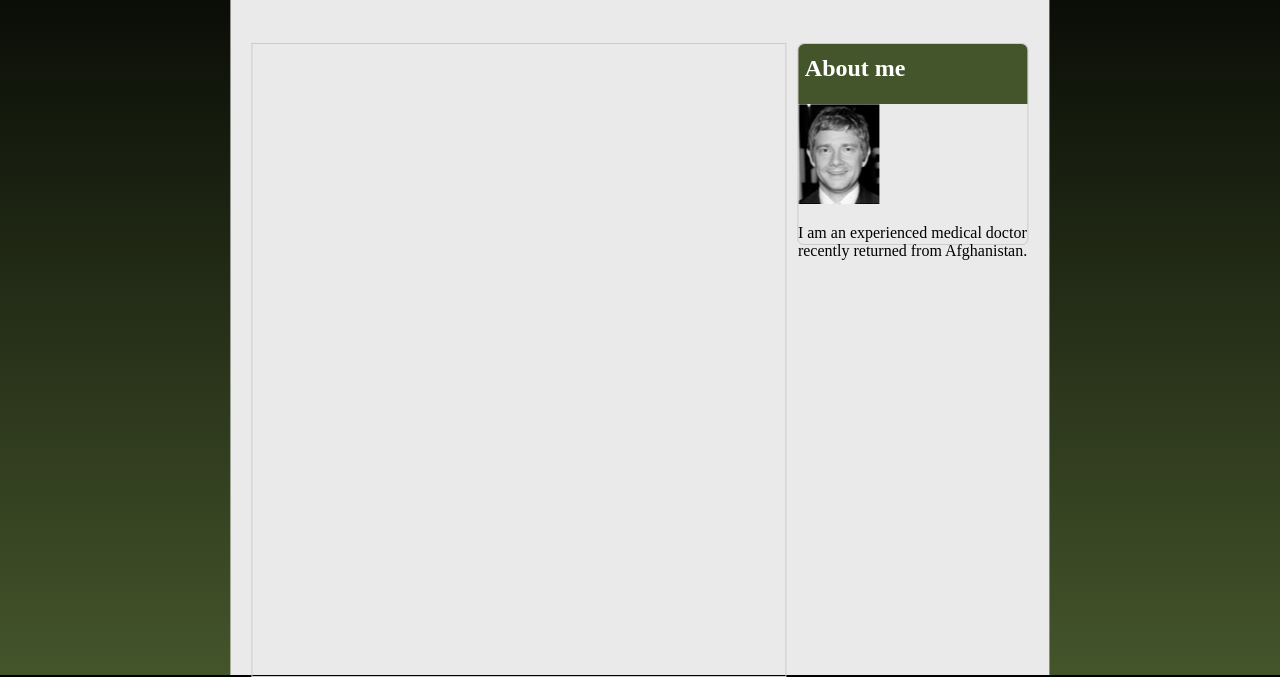
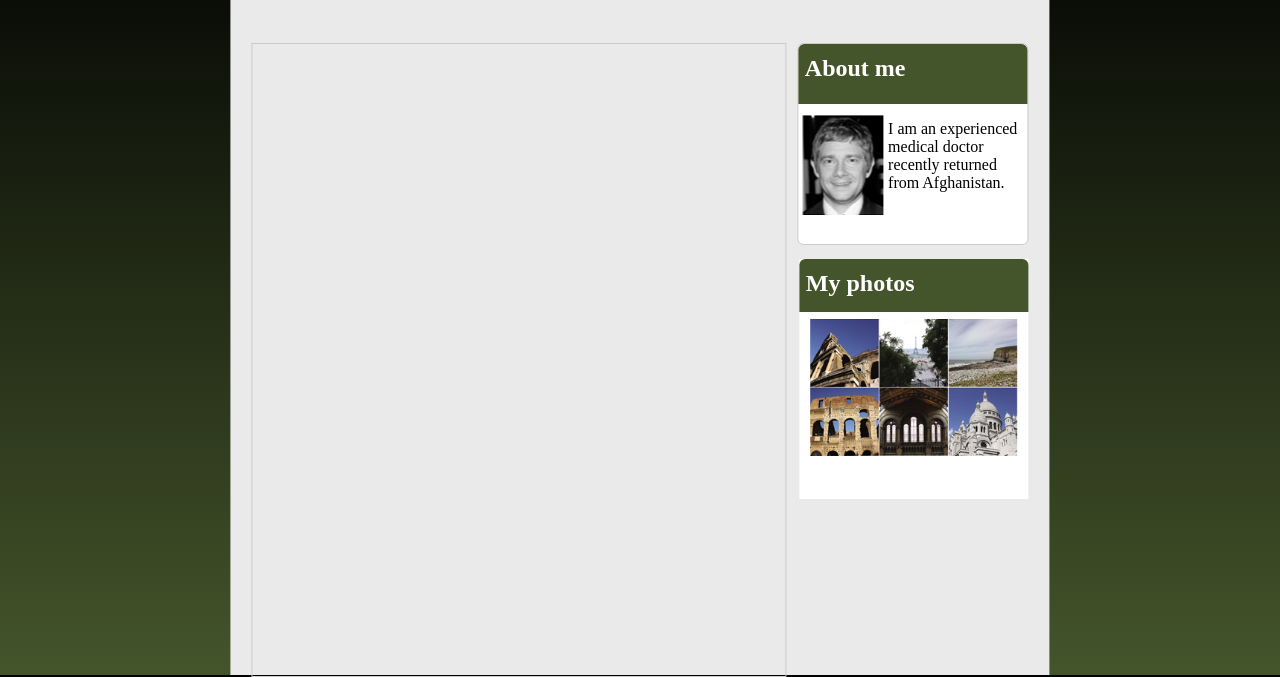
Before and after one commit to wkdeogks30/watsonblog-clone-coding, a plain HTML site: page index.html in a window 1280 px wide. Shown: the part 125-802 px from the top of the page. Drawn offline with Linux system fonts and the light colour scheme.

Commit message:
My photos add

```diff
--- a/index.html
+++ b/index.html
@@ -20,17 +20,19 @@
                     <div class="title">
                         <h1>About me</h1>
                     </div>
-                    <img src="picture/profile.jpg">
-                    <p>I am an experienced medical doctor recently returned from Afghanistan.</p>
+                        <img class="profile" src="picture/profile.jpg">
+                        <p>I am an experienced medical doctor recently returned from Afghanistan.</p>
                 </div>
-                <div class="middle sidemain photos">
-
+                <div class="middle sidemain photo">
+                    <div class="title photo_title">
+                        <h1>My photos</h1>
+                    </div>
+                    <img class="picture" src="picture/picture.jpg" width="90%">
                 </div>
                 <div class="middle sidemain post">
 
                 </div>
                 <div class="middle sidemain cases">
-
                 </div>
                 <div class="middle sidemain comment">
 
--- a/style.css
+++ b/style.css
@@ -43,6 +43,7 @@ header img {
 .sidemain {
     display: inline-block;
     position: absolute;
+    background : #FFFFFF;
     right : 2.6%;
     width : 28%;
 }
@@ -68,3 +69,25 @@ header img {
     border : 1px solid #CBCBCB;
     border-radius: 6px;
 }
+
+.profile {
+    float : left;
+    margin-top: 5%;
+    margin-left: 2%;
+    margin-right: 2%;
+}
+
+.photo {
+    top : 48%;
+    height : 30%;
+}
+
+.photo_title {
+    height : 22%;
+}
+
+.picture {
+    margin-left : 50%;
+    margin-top : 3%;
+    transform:translate(-50%, 0);
+}
```
